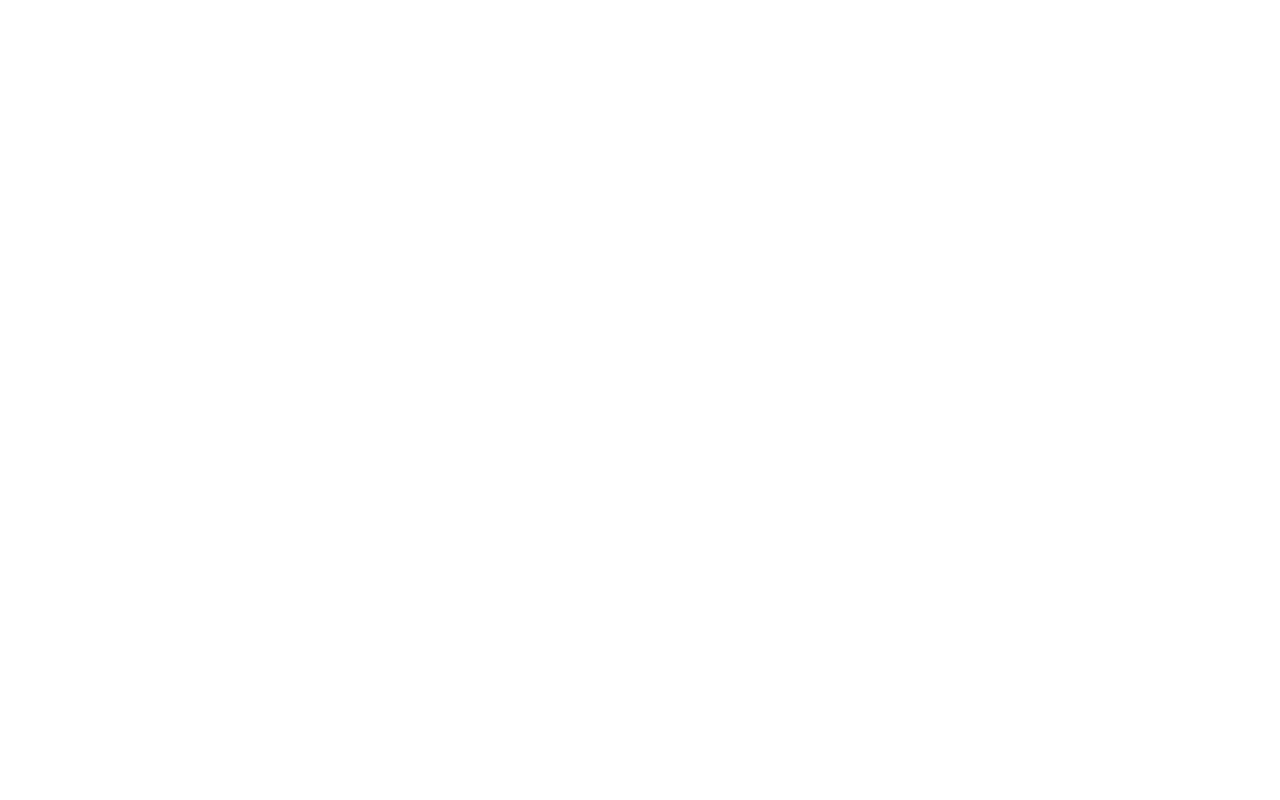
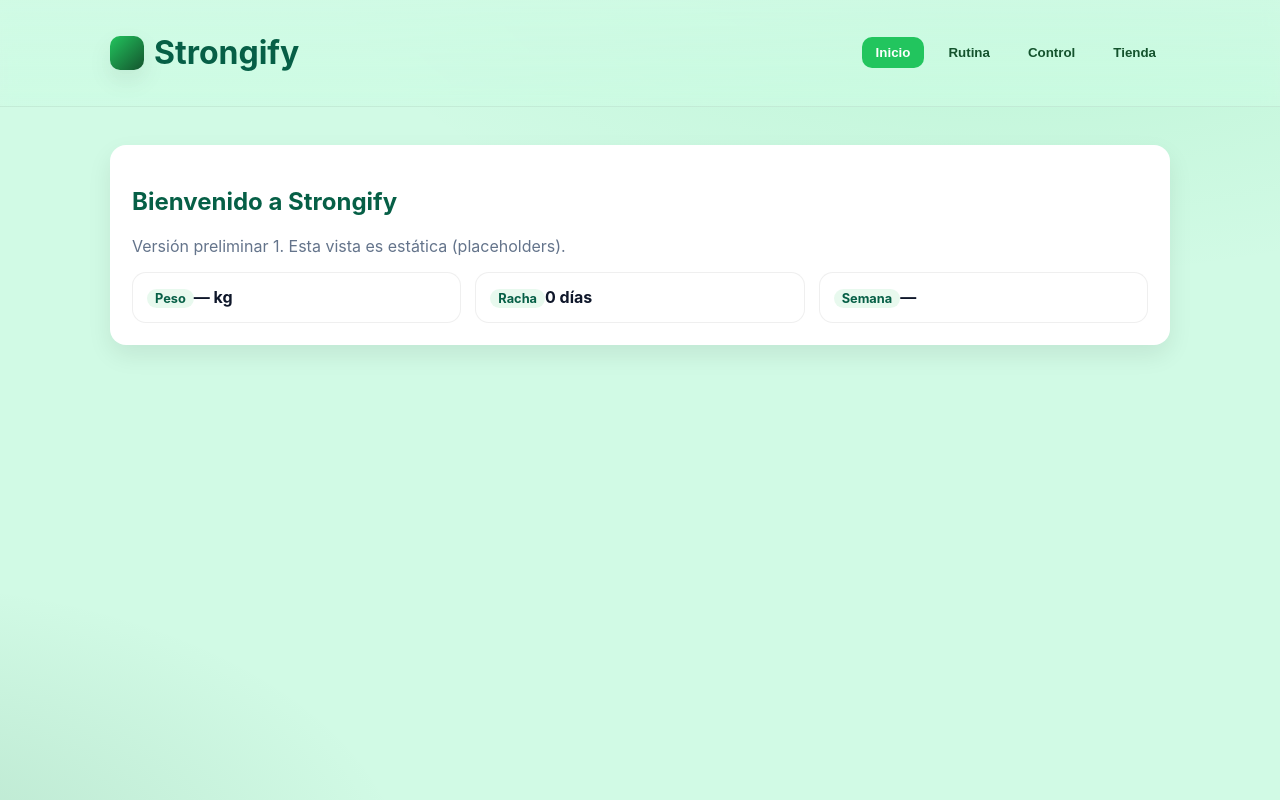
Before and after one commit to ELF3D3/TP_Final, a plain HTML site: page index.html in a window 1280 px wide. Drawn offline with Linux system fonts and the light colour scheme.

Commit message:
Progreso en HTML + CSS

```diff
--- a/index.html
+++ b/index.html
@@ -1,11 +1,70 @@
 <!DOCTYPE html>
-<html lang="en">
+<html lang="es">
 <head>
-    <meta charset="UTF-8">
-    <meta name="viewport" content="width=device-width, initial-scale=1.0">
-    <title>Document</title>
+  <meta charset="UTF-8" />
+  <meta name="viewport" content="width=device-width, initial-scale=1.0" />
+  <title>Strongify (Preliminar 1)</title>
+  <meta name="description" content="Strongify: estructura base y navegación SPA.">
+  <link rel="stylesheet" href="style.css" />
 </head>
 <body>
+  <header class="header">
+    <div class="header-inner">
+      <div class="brand" role="button" tabindex="0" aria-label="Ir a inicio">
+        <div class="logo" aria-hidden="true"></div>
+        <h1>Strongify</h1>
+      </div>
+      <nav aria-label="Principal">
+        <ul class="nav nav-pc">
+          <li><button class="nav-link active" data-section="inicio">Inicio</button></li>
+          <li><button class="nav-link" data-section="rutina">Rutina</button></li>
+          <li><button class="nav-link" data-section="control">Control</button></li>
+          <li><button class="nav-link" data-section="tienda">Tienda</button></li>
+        </ul>
+        <div class="nav-mobile">
+          <button id="hamburger" aria-expanded="false" aria-controls="mobile-menu" class="btn small ghost">☰</button>
+          <ul id="mobile-menu" class="mobile-menu hidden" role="menu">
+            <li><button role="menuitem" class="nav-link" data-section="inicio">Inicio</button></li>
+            <li><button role="menuitem" class="nav-link" data-section="rutina">Rutina</button></li>
+            <li><button role="menuitem" class="nav-link" data-section="control">Control</button></li>
+            <li><button role="menuitem" class="nav-link" data-section="tienda">Tienda</button></li>
+          </ul>
+        </div>
+      </nav>
+    </div>
+  </header>
 
+  <main class="container">
+    <section id="inicio" class="section active">
+      <h2>Bienvenido a Strongify</h2>
+      <p class="muted">Versión preliminar 1. Esta vista es estática (placeholders).</p>
+      <div class="kpi">
+        <div class="kpi-item card"><span class="badge">Peso</span><strong>— kg</strong></div>
+        <div class="kpi-item card"><span class="badge">Racha</span><strong>0 días</strong></div>
+        <div class="kpi-item card"><span class="badge">Semana</span><strong>—</strong></div>
+      </div>
+    </section>
+
+    <section id="rutina" class="section hidden">
+      <h2>Rutina</h2>
+      <p class="muted">Próximamente: rutina semanal dinámica.</p>
+      <ul class="list">
+        <li>Lunes: —</li><li>Martes: —</li><li>Miércoles: —</li>
+        <li>Jueves: —</li><li>Viernes: —</li><li>Sábado: —</li><li>Domingo: —</li>
+      </ul>
+    </section>
+
+    <section id="control" class="section hidden">
+      <h2>Control</h2>
+      <p class="muted">Próximamente: formulario de peso/calorías y almacenamiento local.</p>
+    </section>
+
+    <section id="tienda" class="section hidden">
+      <h2>Tienda</h2>
+      <p class="muted">Próximamente: tarjetas de productos.</p>
+    </section>
+  </main>
+
+  <script src="app.js"></script>
 </body>
 </html>
--- a/style.css
+++ b/style.css
@@ -0,0 +1,67 @@
+:root{
+  --verde-oscuro:#14532d;
+  --verde-medio:#22c55e;
+  --verde-claro:#d1fae5;
+  --txt:#0f172a;
+  --txt-sec:#64748b;
+  --white:#ffffff;
+  --shadow:0 10px 25px rgba(0,0,0,.08);
+}
+*{ box-sizing:border-box }
+html, body{ height:100% }
+body{
+  margin:0; font-family: Inter, system-ui, -apple-system, Segoe UI, Roboto, Arial, sans-serif;
+  color:var(--txt);
+  background:
+    radial-gradient(1200px 600px at 80% -10%, #22c55e22, transparent 60%),
+    radial-gradient(900px 500px at -10% 110%, #14532d22, transparent 60%),
+    var(--verde-claro);
+}
+h1,h2,h3{ color:#065f46 }
+.muted{ color: var(--txt-sec) }
+
+/* Header glass */
+.header{
+  position:sticky; top:0; z-index:50;
+  backdrop-filter:saturate(1.3) blur(8px);
+  background:linear-gradient(180deg, rgba(209,250,229,.85), rgba(209,250,229,.65));
+  border-bottom:1px solid #00000010;
+}
+.header-inner{
+  max-width:1100px; margin:0 auto; padding:12px 20px;
+  display:flex; align-items:center; justify-content:space-between;
+}
+.brand{ display:flex; gap:10px; align-items:center; cursor:pointer }
+.logo{ width:34px; height:34px; border-radius:10px;
+  background:linear-gradient(135deg, var(--verde-medio), var(--verde-oscuro)); box-shadow:var(--shadow) }
+
+/* Nav */
+.nav{ list-style:none; display:flex; gap:10px; margin:0; padding:0 }
+.nav-link{ border:none; background:transparent; cursor:pointer;
+  padding:8px 14px; border-radius:10px; font-weight:700; color:var(--verde-oscuro) }
+.nav-link.active{ background:var(--verde-medio); color:var(--white) }
+.nav-mobile{ display:none }
+.mobile-menu{ list-style:none; padding:8px; margin:8px 0 0; background:#14532d; border-radius:10px }
+.mobile-menu button{ width:100%; text-align:left; color:white }
+#hamburger{ margin-left:8px }
+
+/* Buttons */
+.btn{ display:inline-flex; align-items:center; justify-content:center; gap:8px; padding:8px 12px;
+  border-radius:10px; background:transparent; color:var(--verde-oscuro); border:2px solid #22c55e66; cursor:pointer }
+
+/* Content */
+.container{ max-width:1100px; margin:0 auto; padding:20px }
+.section{ background:var(--white); border-radius:16px; padding:22px; box-shadow:var(--shadow); margin:18px 0 }
+.hidden{ display:none }
+.active{ display:block }
+
+/* Simple layout helpers */
+.kpi{ display:grid; grid-template-columns: repeat(3,1fr); gap:14px; margin-top:14px }
+.card{ border:1px solid #00000010; border-radius:14px; padding:14px; background:#fff }
+.badge{ display:inline-block; padding:2px 8px; border-radius:999px; background:#22c55e1a; color:#065f46; font-weight:700; font-size:.8rem }
+
+/* Mobile */
+@media (max-width: 820px){
+  .nav-pc{ display:none }
+  .nav-mobile{ display:block }
+}
```
